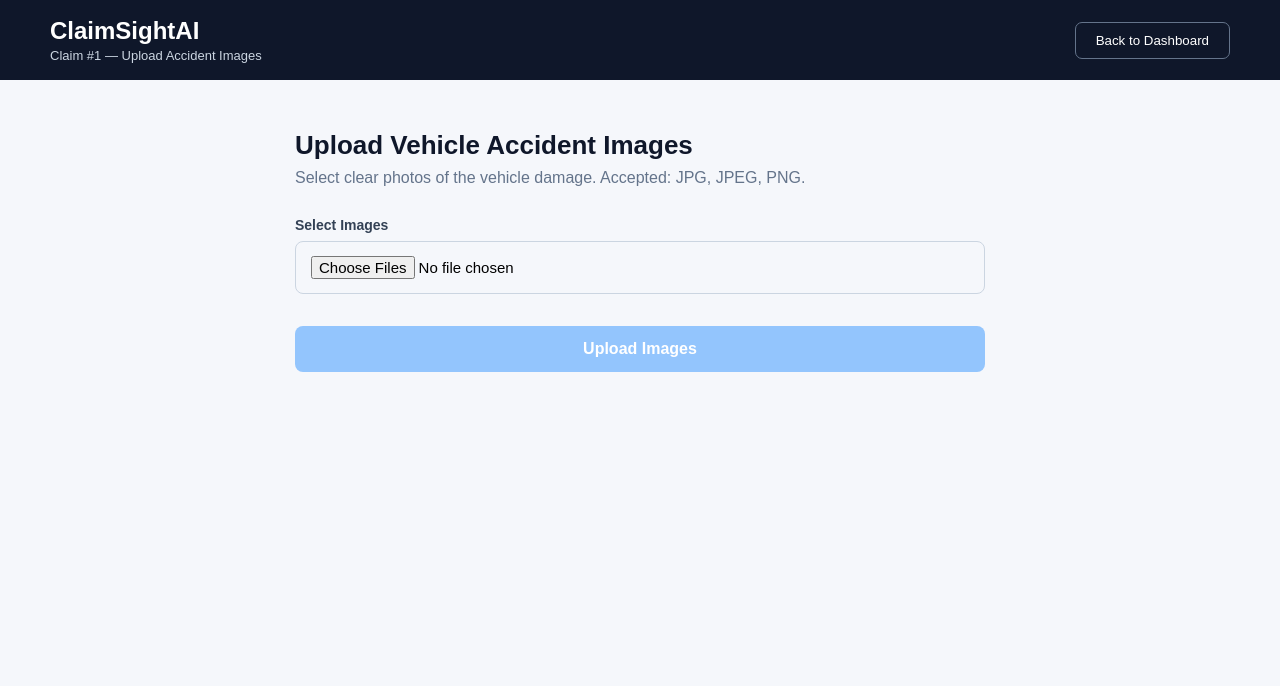
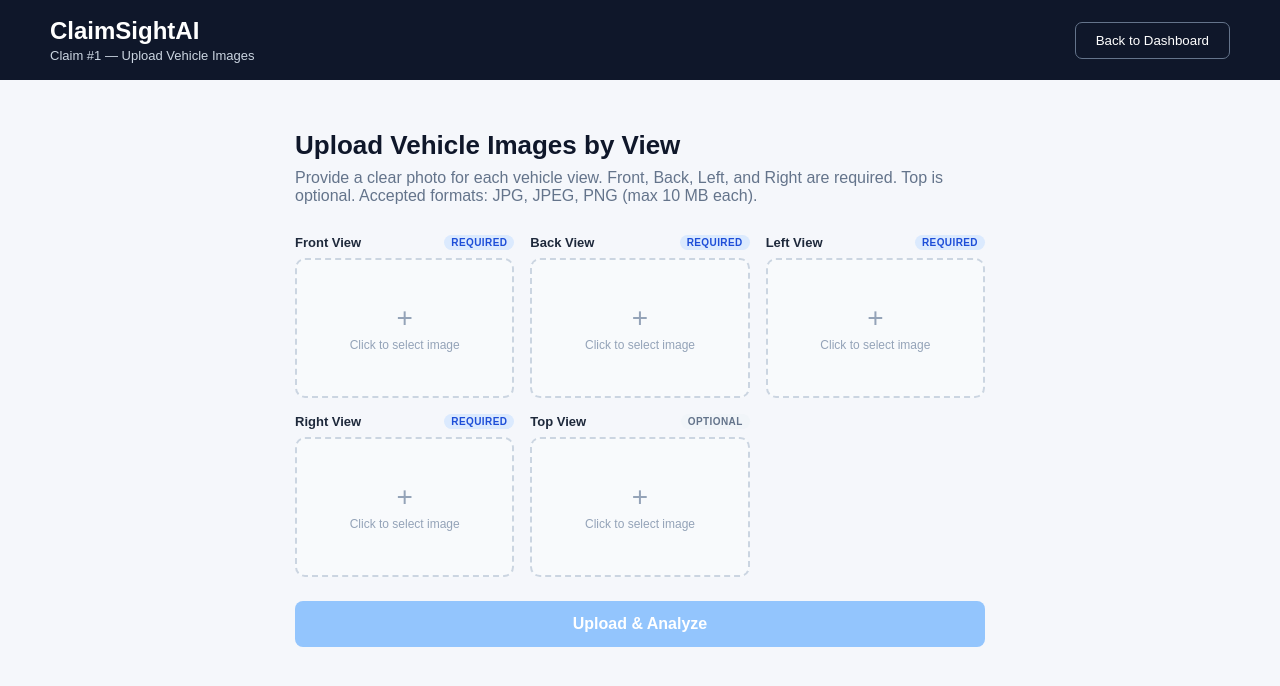
Before and after one commit to visnu-visalini/Claim_Sight_AI, a React app in the folder Frontend/: page /claim/images/1 in a window 1280 px wide. Shown: the top 686 px of the page. Built offline with nearby package versions, Linux system fonts and the light colour scheme; sample sign-in values are in the browser's storage; the HTML template or start-up script is replaced by a standard one.

Commit message:
Image Upload Updation

```diff
--- a/Frontend/src/Pages/ClaimReview.jsx
+++ b/Frontend/src/Pages/ClaimReview.jsx
@@ -287,6 +287,9 @@ function ClaimReview() {
                     </div>
 
                     <div className="gen-damage-card-right">
+                      {item.vehicle_view && (
+                        <p className="view-tag">{item.vehicle_view.charAt(0).toUpperCase() + item.vehicle_view.slice(1)} View</p>
+                      )}
                       <p className="result-filename">{item.filename}</p>
 
                       <div className={`damage-badge ${item.damage_detected ? "badge-damage" : "badge-no-damage"}`}>
--- a/Frontend/src/Pages/DamageResults.jsx
+++ b/Frontend/src/Pages/DamageResults.jsx
@@ -98,6 +98,9 @@ function DamageResults() {
 
                 <div className="result-details">
 
+                  {img.vehicle_view && (
+                    <p className="view-tag">{img.vehicle_view.charAt(0).toUpperCase() + img.vehicle_view.slice(1)} View</p>
+                  )}
                   <p className="result-filename">{img.filename}</p>
 
                   <div className={`damage-badge ${img.damage_detected ? "badge-damage" : "badge-no-damage"}`}>
--- a/Frontend/src/Pages/ImageUpload.jsx
+++ b/Frontend/src/Pages/ImageUpload.jsx
@@ -1,42 +1,60 @@
 import { useState } from "react";
 import { useNavigate, useParams } from "react-router-dom";
 
+// View definitions — order controls display order
+const VIEWS = [
+  { key: "front", label: "Front View",  required: true  },
+  { key: "back",  label: "Back View",   required: true  },
+  { key: "left",  label: "Left View",   required: true  },
+  { key: "right", label: "Right View",  required: true  },
+  { key: "top",   label: "Top View",    required: false },
+];
+
+const EMPTY_SLOTS = Object.fromEntries(VIEWS.map((v) => [v.key, null]));
+
 function ImageUpload() {
   const { claimId } = useParams();
-  const navigate = useNavigate();
+  const navigate    = useNavigate();
 
   const user = JSON.parse(localStorage.getItem("user"));
 
-  const [selectedFiles, setSelectedFiles] = useState([]);
+  // Each slot: null | { file: File, preview: string }
+  const [slots, setSlots]     = useState(EMPTY_SLOTS);
   const [loading, setLoading] = useState(false);
-  const [error, setError] = useState("");
+  const [error, setError]     = useState("");
   const [success, setSuccess] = useState("");
 
-  const handleFileChange = (e) => {
-    const newFiles = Array.from(e.target.files);
+  const handleFileChange = (viewKey, e) => {
+    const file = e.target.files[0];
+    if (!file) return;
 
-    const withPreviews = newFiles.map((file) => ({
-      file,
-      preview: URL.createObjectURL(file),
-      id: `${file.name}-${Date.now()}-${Math.random()}`,
-    }));
+    // Revoke previous preview URL if one exists
+    setSlots((prev) => {
+      if (prev[viewKey]) URL.revokeObjectURL(prev[viewKey].preview);
+      return {
+        ...prev,
+        [viewKey]: { file, preview: URL.createObjectURL(file) },
+      };
+    });
 
-    setSelectedFiles((prev) => [...prev, ...withPreviews]);
-    // Reset input so same file can be re-added if removed
+    // Reset input so the same file can be re-selected after removal
     e.target.value = "";
   };
 
-  const handleRemove = (id) => {
-    setSelectedFiles((prev) => {
-      const removed = prev.find((f) => f.id === id);
-      if (removed) URL.revokeObjectURL(removed.preview);
-      return prev.filter((f) => f.id !== id);
+  const handleRemove = (viewKey) => {
+    setSlots((prev) => {
+      if (prev[viewKey]) URL.revokeObjectURL(prev[viewKey].preview);
+      return { ...prev, [viewKey]: null };
     });
   };
 
+  const requiredFilled = VIEWS
+    .filter((v) => v.required)
+    .every((v) => slots[v.key] !== null);
+
   const handleUpload = async () => {
-    if (selectedFiles.length === 0) {
-      setError("Please select at least one image.");
+    if (!requiredFilled) {
+      setError("Please provide images for all required views: Front, Back, Left, Right.");
       return;
     }
 
@@ -47,14 +65,14 @@ function ImageUpload() {
     try {
       const formData = new FormData();
       formData.append("user_id", user.id);
-      selectedFiles.forEach((item) => formData.append("images", item.file));
+
+      VIEWS.forEach(({ key }) => {
+        if (slots[key]) formData.append(key, slots[key].file);
+      });
 
       const response = await fetch(
         `http://127.0.0.1:5000/api/claims/${claimId}/images`,
-        {
-          method: "POST",
-          body: formData,
-        }
+        { method: "POST", body: formData }
       );
 
       const data = await response.json();
@@ -64,15 +82,12 @@ function ImageUpload() {
         return;
       }
 
-      setSuccess(`${data.images.length} image(s) uploaded and analyzed successfully!`);
-      setSelectedFiles([]);
+      setSuccess(`${data.images.length} vehicle view image(s) uploaded and analyzed successfully!`);
+      setSlots(EMPTY_SLOTS);
 
-      // Navigate to damage results after a short delay so user sees the message
-      setTimeout(() => {
-        navigate(`/claim/results/${claimId}`);
-      }, 1500);
+      setTimeout(() => navigate(`/claim/results/${claimId}`), 1500);
 
-    } catch (err) {
+    } catch {
       setError("Unable to connect to server. Make sure Flask is running.");
     } finally {
       setLoading(false);
@@ -85,64 +100,73 @@ function ImageUpload() {
       <header className="dashboard-header">
         <div>
           <h1>ClaimSightAI</h1>
-          <p>Claim #{claimId} — Upload Accident Images</p>
+          <p>Claim #{claimId} — Upload Vehicle Images</p>
         </div>
-        <button
-          className="logout-button"
-          onClick={() => navigate("/dashboard")}
-        >
+        <button className="logout-button" onClick={() => navigate("/dashboard")}>
           Back to Dashboard
         </button>
       </header>
 
       <main className="form-main">
 
-        <h2>Upload Vehicle Accident Images</h2>
-        <p>Select clear photos of the vehicle damage. Accepted: JPG, JPEG, PNG.</p>
+        <h2>Upload Vehicle Images by View</h2>
+        <p>
+          Provide a clear photo for each vehicle view.
+          Front, Back, Left, and Right are required. Top is optional.
+          Accepted formats: JPG, JPEG, PNG (max 10 MB each).
+        </p>
 
-        {error && <p className="error-message">{error}</p>}
+        {error   && <p className="error-message">{error}</p>}
         {success && <p className="success-message">{success}</p>}
 
-        <div className="form-group">
-          <label>Select Images</label>
-          <input
-            type="file"
-            accept=".jpg,.jpeg,.png"
-            multiple
-            onChange={handleFileChange}
-          />
-        </div>
+        <div className="view-upload-grid">
+          {VIEWS.map(({ key, label, required }) => (
+            <div key={key} className="view-upload-slot">
 
-        {selectedFiles.length > 0 && (
-          <div className="image-preview-section">
-            <p>{selectedFiles.length} image(s) selected</p>
+              <div className="view-upload-slot-header">
+                <span className="view-upload-label">{label}</span>
+                {required
+                  ? <span className="view-required-badge">Required</span>
+                  : <span className="view-optional-badge">Optional</span>
+                }
+              </div>
 
-            <div className="image-preview-grid">
-              {selectedFiles.map((item) => (
-                <div key={item.id} className="image-preview-card">
-                  <img
-                    src={item.preview}
-                    alt={item.file.name}
-                  />
-                  <p>{item.file.name}</p>
+              {slots[key] ? (
+                <div className="view-preview-card">
+                  <img src={slots[key].preview} alt={label} />
+                  <p className="view-preview-filename">{slots[key].file.name}</p>
                   <button
                     type="button"
-                    onClick={() => handleRemove(item.id)}
+                    className="view-remove-button"
+                    onClick={() => handleRemove(key)}
                   >
                     Remove
                   </button>
                 </div>
-              ))}
+              ) : (
+                <label className="view-upload-area">
+                  <span className="view-upload-icon">+</span>
+                  <span>Click to select image</span>
+                  <input
+                    type="file"
+                    accept=".jpg,.jpeg,.png"
+                    style={{ display: "none" }}
+                    onChange={(e) => handleFileChange(key, e)}
+                  />
+                </label>
+              )}
+
             </div>
-          </div>
-        )}
+          ))}
+        </div>
 
         <button
           className="login-button"
+          style={{ marginTop: "24px" }}
           onClick={handleUpload}
-          disabled={loading || selectedFiles.length === 0}
+          disabled={loading || !requiredFilled}
         >
-          {loading ? "Uploading..." : "Upload Images"}
+          {loading ? "Uploading & Analyzing..." : "Upload & Analyze"}
         </button>
 
       </main>
--- a/Frontend/src/index.css
+++ b/Frontend/src/index.css
@@ -1593,3 +1593,140 @@ body {
 .openai-severity-moderate { background: #fffbeb; color: #b45309; }
 .openai-severity-high     { background: #fef2f2; color: #dc2626; }
 .openai-severity-severe   { background: #fef2f2; color: #dc2626; }
+
+/* ── Vehicle View Upload ─────────────────────────────────────────────────── */
+
+.view-upload-grid {
+  display: grid;
+  grid-template-columns: repeat(auto-fill, minmax(180px, 1fr));
+  gap: 16px;
+  margin-top: 20px;
+}
+
+.view-upload-slot {
+  display: flex;
+  flex-direction: column;
+  gap: 8px;
+}
+
+.view-upload-slot-header {
+  display: flex;
+  align-items: center;
+  justify-content: space-between;
+  gap: 6px;
+}
+
+.view-upload-label {
+  font-size: 13px;
+  font-weight: 700;
+  color: #1e293b;
+}
+
+.view-required-badge {
+  font-size: 10px;
+  font-weight: 700;
+  background: #dbeafe;
+  color: #1d4ed8;
+  padding: 2px 7px;
+  border-radius: 20px;
+  text-transform: uppercase;
+  letter-spacing: 0.04em;
+}
+
+.view-optional-badge {
+  font-size: 10px;
+  font-weight: 700;
+  background: #f1f5f9;
+  color: #64748b;
+  padding: 2px 7px;
+  border-radius: 20px;
+  text-transform: uppercase;
+  letter-spacing: 0.04em;
+}
+
+.view-upload-area {
+  display: flex;
+  flex-direction: column;
+  align-items: center;
+  justify-content: center;
+  gap: 6px;
+  height: 140px;
+  border: 2px dashed #cbd5e1;
+  border-radius: 10px;
+  background: #f8fafc;
+  color: #94a3b8;
+  font-size: 12px;
+  cursor: pointer;
+  transition: border-color 0.2s, background 0.2s;
+}
+
+.view-upload-area:hover {
+  border-color: #2563eb;
+  background: #eff6ff;
+  color: #2563eb;
+}
+
+.view-upload-icon {
+  font-size: 28px;
+  line-height: 1;
+  color: #94a3b8;
+}
+
+.view-upload-area:hover .view-upload-icon {
+  color: #2563eb;
+}
+
+.view-preview-card {
+  display: flex;
+  flex-direction: column;
+  align-items: center;
+  gap: 6px;
+  border: 1px solid #e2e8f0;
+  border-radius: 10px;
+  padding: 8px;
+  background: #fff;
+}
+
+.view-preview-card img {
+  width: 100%;
+  height: 120px;
+  object-fit: cover;
+  border-radius: 6px;
+}
+
+.view-preview-filename {
+  font-size: 11px;
+  color: #64748b;
+  text-align: center;
+  word-break: break-all;
+  margin: 0;
+}
+
+.view-remove-button {
+  font-size: 11px;
+  color: #dc2626;
+  background: none;
+  border: 1px solid #fca5a5;
+  border-radius: 6px;
+  padding: 2px 10px;
+  cursor: pointer;
+}
+
+.view-remove-button:hover {
+  background: #fef2f2;
+}
+
+/* ── View tag shown on damage cards and result cards ─────────────────────── */
+
+.view-tag {
+  display: inline-block;
+  font-size: 10px;
+  font-weight: 700;
+  text-transform: uppercase;
+  letter-spacing: 0.06em;
+  color: #2563eb;
+  background: #dbeafe;
+  padding: 2px 9px;
+  border-radius: 20px;
+  margin-bottom: 4px;
+}
```
